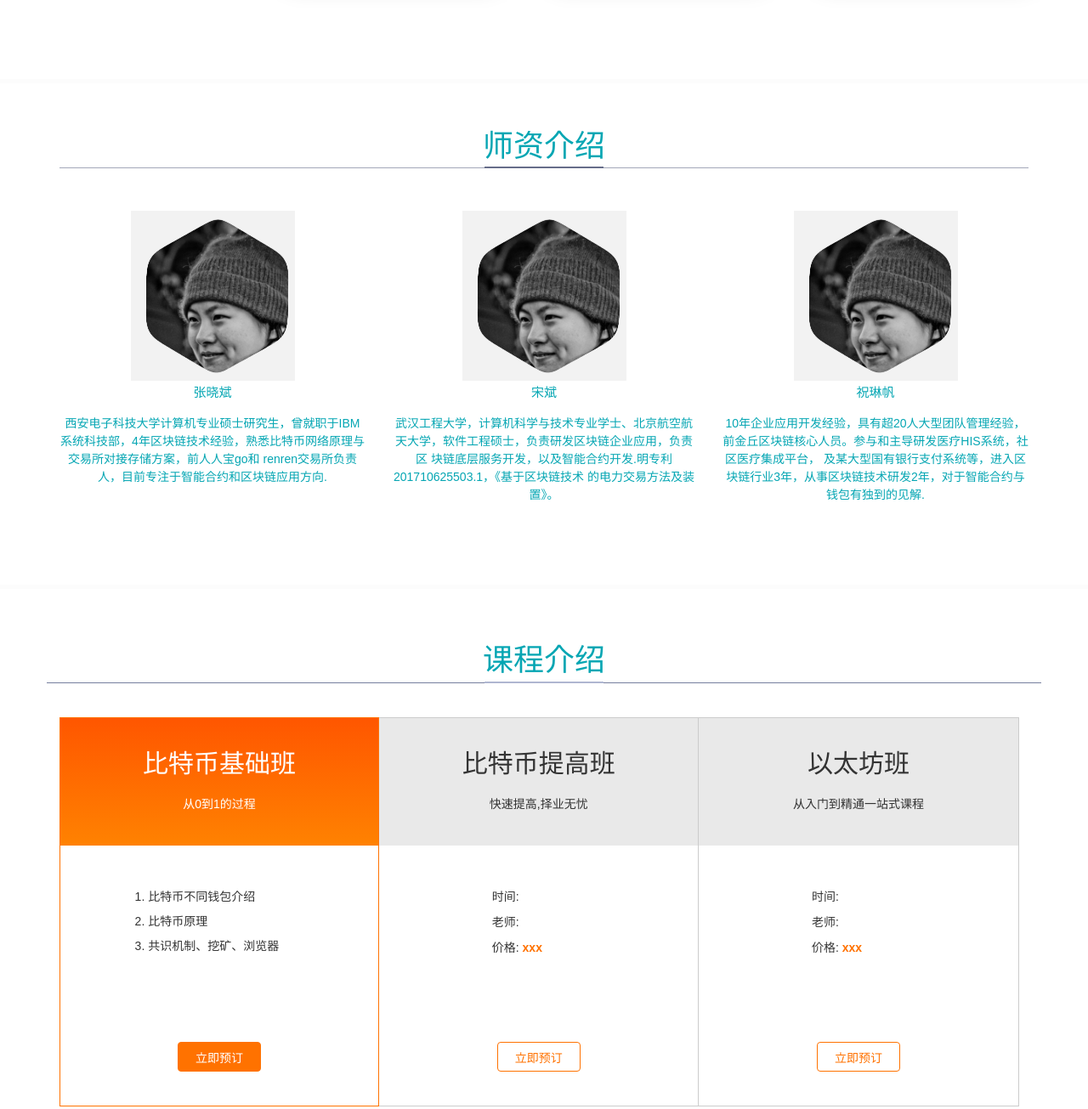
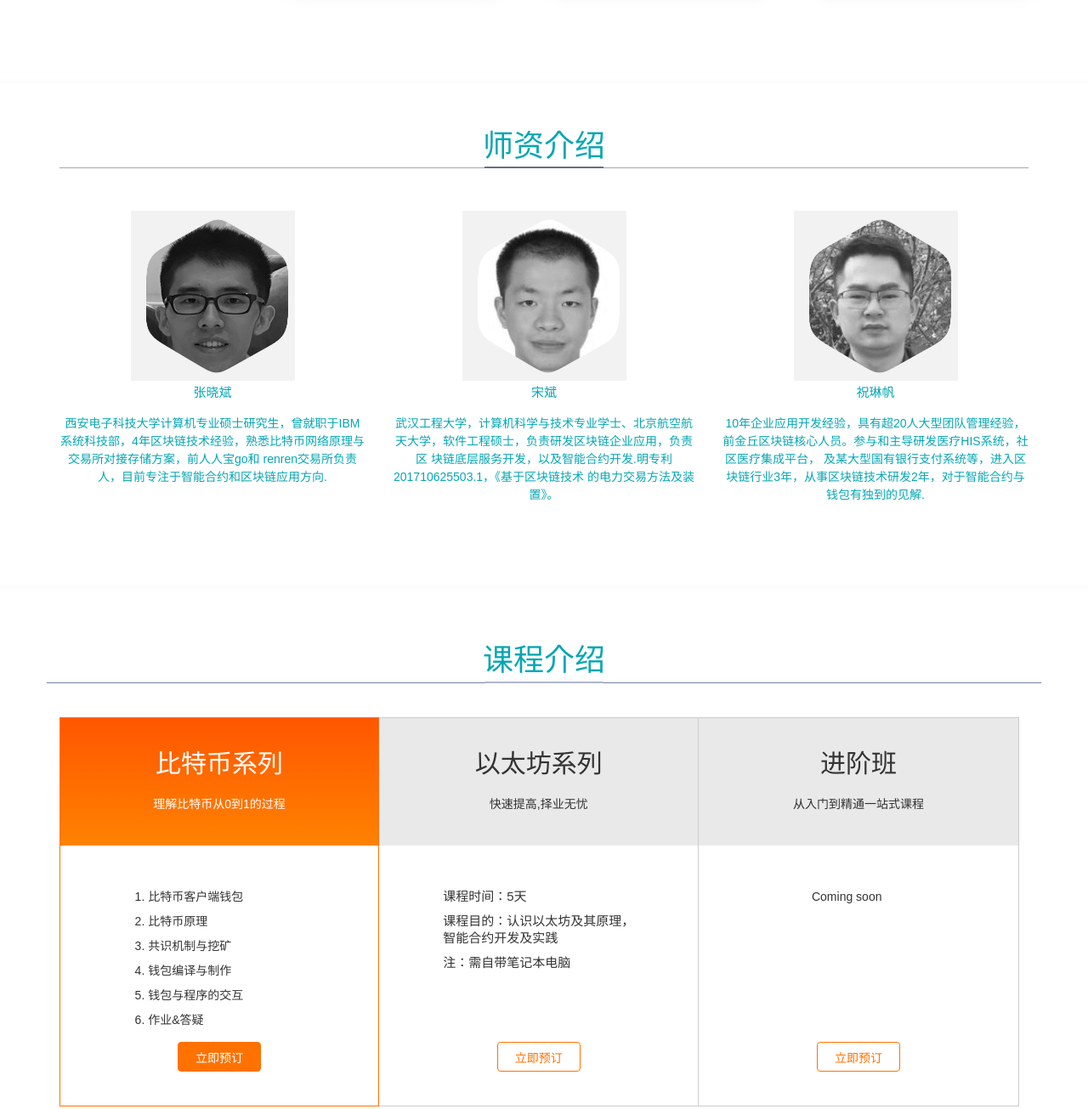
Before and after one commit to wuyingminhui/hangzhou_train, a plain HTML site: page index.html in a window 1280 px wide. Shown: the part 2732-4037 px from the top of the page at 85% size. Drawn offline with Linux system fonts and the light colour scheme.

Commit message:
add person png

```diff
--- a/index.html
+++ b/index.html
@@ -406,7 +406,7 @@
         <div class="row">
           <div class="col-xs-12 col-md-4 col-sm-6">
             <div class="about_wrap_one">
-              <div class="hexagon"> <a href="#"> <span class="mask"></span> <img src="img/1.jpg" alt="filter" /> </a>
+              <div class="hexagon"> <a href="#"> <span class="mask"></span> <img src="imgs/zhangxiaobing.png" alt="filter" /> </a>
                 <div class="portfolio-title">
                   <h4>张晓斌<span>明星区块链企业技术负责人</span></h4>
                 </div>
@@ -416,7 +416,7 @@
           </div>
           <div class="col-xs-12 col-md-4 col-sm-6">
             <div class="about_wrap_one">
-              <div class="hexagon"> <a href="#"> <span class="mask"></span> <img src="img/1.jpg" alt="filter" /> </a>
+              <div class="hexagon"> <a href="#"> <span class="mask"></span> <img src="imgs/songbing.png" alt="filter" /> </a>
                 <div class="portfolio-title">
                   <h4>宋斌<span>远光软件区块链实验室掌门</span></h4>
                 </div>
@@ -428,7 +428,7 @@
           </div>
           <div class="col-xs-12 col-md-4 col-sm-6">
             <div class="about_wrap_one">
-              <div class="hexagon"> <a href="#"> <span class="mask"></span> <img src="img/1.jpg" alt="filter" /> </a>
+              <div class="hexagon"> <a href="#"> <span class="mask"></span> <img src="imgs/zhu.png" alt="filter" /> </a>
                 <div class="portfolio-title">
                   <h4>祝琳帆<span>明星区块链企业技术负责人</span></h4>
                 </div>
@@ -458,8 +458,8 @@
     <div class="sublist">
       <div class="list list_first">
         <div class="list_head">
-          <h2 class="centera">比特币基础班</h2>
-          <p class="centera">从0到1的过程</p>
+          <h2 class="centera">比特币系列</h2>
+          <p class="centera">理解比特币从0到1的过程</p>
           <div class="img">
 
           </div>
@@ -467,14 +467,17 @@
         <div class="list_content">
           <div class="list_content_box le">
             <ul class="on">
-              <li class="c3">1. 比特币不同钱包介绍</li>
+              <li class="c3">1. 比特币客户端钱包</li>
               <li class="c5">2. 比特币原理</li>
-              <li class="c3">3. 共识机制、挖矿、浏览器</li>
+              <li class="c3">3. 共识机制与挖矿</li>
+              <li class="c5">4. 钱包编译与制作</li>
+              <li class="c3">5. 钱包与程序的交互</li>
+              <li class="c5">6. 作业&答疑</li>
             </ul>
-            <ul class="no_on">
-              <li>时间: </li>
-              <li>老师: </li>
-              <li>价格: <b>xxx</b></li>
+            <ul class="no_on" style="font-size: 15px;font-weight: 500;width: 60%;line-height: 20px">
+              <li>课程时间：3天</li>
+              <li>课程目的：理解比特币、比特币钱包、共识机制、钱包制作工程</li>
+              <li>注：需自带笔记本电脑</li>
             </ul>
           </div>
           <div class="btn_box">
@@ -484,7 +487,7 @@
       </div>
       <div class="list">
         <div class="list_head">
-          <h2 class="centera">比特币提高班</h2>
+          <h2 class="centera">以太坊系列</h2>
           <p class="centera">快速提高,择业无忧</p>
           <div class="img">
 
@@ -493,13 +496,17 @@
         <div class="list_content">
           <div class="list_content_box">
             <ul class="on">
-              <li class="c3">1. 钱包编译与制作</li>
-              <li class="c5">2. 钱包与程序的交互</li>
+              <li class="c3">1. 以太坊相关基础知识</li>
+              <li class="c5">2. 以太坊开发环境搭建与使用</li>
+              <li class="c3">3. 以太坊智能合约 solidity 介绍</li>
+              <li class="c5">4. solidity 开发环境进阶</li>
+              <li class="c3">5. solidity 合约的对接方法</li>
+              <li class="c5">6. solidity 实战开发项目</li>
             </ul>
-            <ul class="no_on">
-              <li>时间: </li>
-              <li>老师: </li>
-              <li>价格: <b>xxx</b></li>
+            <ul class="no_on" style="font-size: 15px;font-weight: 500;width: 60%;line-height: 20px">
+              <li>课程时间：5天</li>
+              <li>课程目的：认识以太坊及其原理，智能合约开发及实践</li>
+              <li>注：需自带笔记本电脑</li>
             </ul>
           </div>
           <div class="btn_box">
@@ -509,7 +516,7 @@
       </div>
       <div class="list">
         <div class="list_head">
-          <h2 class="centera">以太坊班</h2>
+          <h2 class="centera">进阶班</h2>
           <p class="centera">从入门到精通一站式课程</p>
           <div class="img">
 
@@ -517,18 +524,11 @@
         </div>
         <div class="list_content">
           <div class="list_content_box">
-            <ul class="on">
-              <li class="c3">1. 以太坊常见钱包介绍</li>
-              <li class="c5">2. 以太坊基本原理介绍</li>
-              <li class="c3">3. 以太坊开发环境搭建</li>
-              <li class="c3">4. 以太坊智能合约 solidity 讲解</li>
-              <li class="c3">5. 以太坊智能合约项目实战</li>
-              <li class="c3">6. 以太坊轻钱包原理</li>
+            <ul class="on" style="text-align: center;">
+              <li class="c3">Coming soon</li>
             </ul>
             <ul class="no_on">
-              <li>时间: </li>
-              <li>老师: </li>
-              <li>价格: <b>xxx</b></li>
+              <li>Coming soon</li>
             </ul>
           </div>
           <div class="btn_box">
```
Also changed, not shown: imgs/songbing.png (added), imgs/zhangxiaobin.png (added), imgs/zhangxiaobing.png (added), imgs/zhu.png (added).
